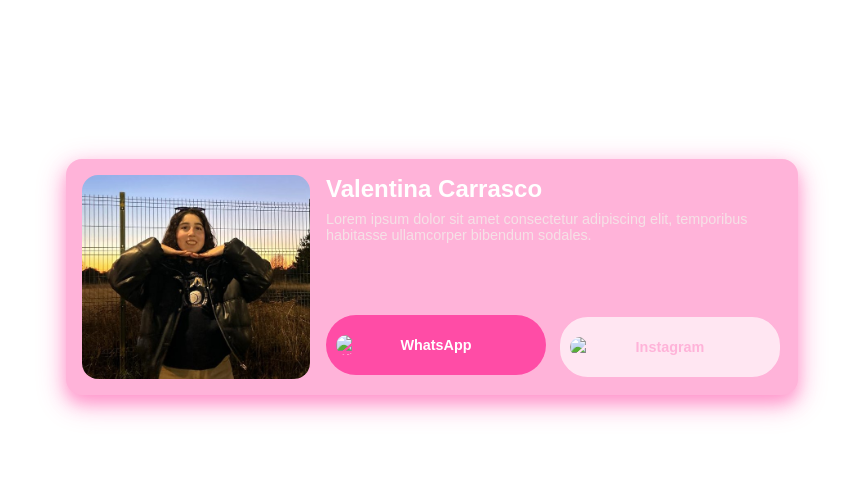
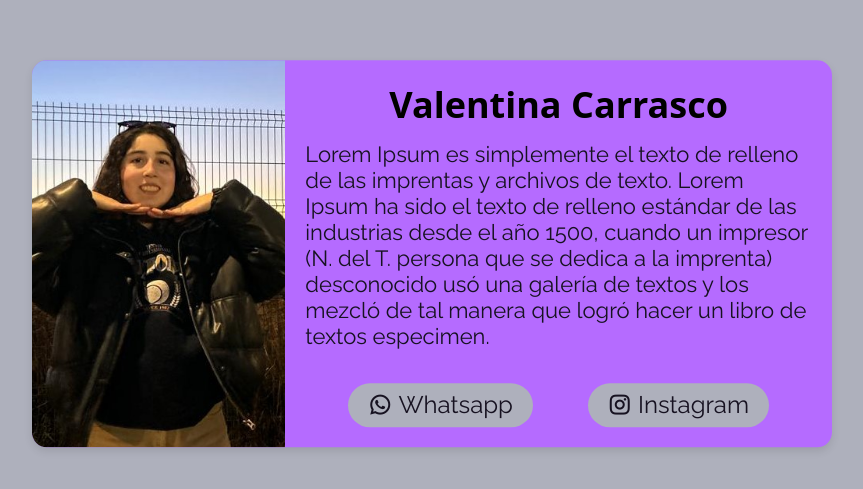
Before and after one commit to valentinaccm/tarea5-valentinaC, a plain HTML site: page index.html in a window 1280 px wide. Shown: the part 139-628 px from the top of the page, without its empty margins (208-1071 px from the left). Drawn offline with nearby package versions, Linux system fonts and the light colour scheme; files whose address does not match are found by name; a web font is replaced by a local one.

Commit message:
Add files via upload

```diff
--- /dev/null
+++ b/assets/css/estilos.css
@@ -0,0 +1,158 @@
+* {
+    margin: 0;
+    padding: 0;
+    box-sizing: border-box;
+    text-decoration: none;
+    font-family: "Raleway", monospace;
+}
+
+h1, h2, h3, h4, h5, h6 {
+    font-family: "Oranienbaum", system-ui;
+}
+
+img {
+    max-width: 100%;
+}
+
+:root {
+    --tono: 270;
+    --complemento: 51;
+    --color-primario: hsla(var(--tono), 100%, 71%, 1);
+    --color-primario-medio: hsla(var(--tono), 100%, 30%, 1);
+    --color-primario-claro: hsla(231, 9%, 71%, 1);
+    --color-primario-oscuro: hsla(258, 29%, 10%, 1);
+    --color-primario-oscuro-medio: hsla(268, 38%, 20%, 1);
+    --color-complemento: hsla(var(--complemento), 100%, 47%, 1);
+}
+
+body {
+    font-family: "Inconsolata", monospace;
+    background-color: var(--color-primario-claro);
+    display: flex;
+    justify-content: center;
+    align-items: center;
+    width: 100%;
+    margin: 0;
+    min-height: 100vh;
+}
+
+.card {
+    background-color: var(--color-primario);
+    border-radius: 15px;
+    box-shadow: 0 4px 8px rgba(0, 0, 0, 0.1);
+    overflow: hidden;
+    transition: transform 0.3s ease;
+    max-width: 400px;
+    width: 100%;
+    display: flex;
+    flex-direction: column;
+    animation: float 3s ease-in-out infinite;
+}
+
+@keyframes float {
+    0%, 100% {
+        transform: translateY(0);
+    }
+    50% {
+        transform: translateY(-10px);
+    }
+}
+
+.usuario img {
+    width: 100%;
+    height: 100%;
+    object-fit: cover;
+    border: none;
+}
+
+.datos {
+    padding: 20px;
+    display: grid;
+    grid-template-columns: 1fr;
+    gap: 10px;
+}
+
+.datos__nombre {
+    display: flex;
+    flex-direction: column;
+    gap: 12px;
+}
+
+.datos__nombre h1 {
+    font-size: 32px;
+    text-align: center;
+    color: hsla(var(--color-primario), 42%, 62%, 1);
+}
+
+.datos__nombre p {
+    font-size: 20px;
+    color: var(--color-primario-oscuro);
+}
+
+.datos__icons {
+    color: var(--color-primario-claro);
+    display: flex;
+    flex-direction: column;
+    align-items: center;
+    margin-top: 24px;
+    gap: 12px;
+    font-size: 18px;
+}
+
+.datos__icons a {
+    font-size: 24px;
+    line-height: 24px;
+    background-color: var(--color-primario-claro);
+    color: var(--color-primario-oscuro);
+    border-radius: 24px;
+    padding: 10px 20px;
+    width: max-content;
+}
+
+@media (min-width: 764px) {
+    .card {
+        flex-direction: row;
+        max-width: 800px;
+    }
+
+    .usuario {
+        flex: 1;
+    }
+    .datos {
+        flex: 2;
+        padding: 20px;
+        display: grid;
+        grid-template-columns: 1fr;
+
+    .datos__icons {
+        flex-direction: row;
+        justify-content: space-evenly;
+    }
+}
+
+@media (min-width: 1024px) {
+    .datos__nombre h1 {
+        font-size: 36px;
+    }
+    .datos__nombre p {
+        font-size: 22px;
+    }
+
+}
+
+@media (min-width: 1440px) {
+    .datos__nombre h1 {
+        font-size: 40px;
+    }
+    .datos__nombre p {
+        font-size: 24px;
+    }
+}
+
+@media (min-width: 1750px) {
+    .card {
+        max-width: 1000px;
+    }
+}
+
+}
--- a/index.html
+++ b/index.html
@@ -3,163 +3,37 @@
 <head>
     <meta charset="UTF-8">
     <meta name="viewport" content="width=device-width, initial-scale=1.0">
-    <title>Tarjeta Horizontal</title>
-    <style>
-
-        :root {
-            --tono: 330;
-            --complemento: 190;
-            --color-primario: hsla(var(--tono), 100%, 85%, 1);
-            --color-primario-claro: hsla(var(--tono), 100%, 95%, 1);
-            --color-primario-medio: hsla(var(--tono), 100%, 75%, 1);
-            --color-primario-oscuro: hsla(var(--tono), 100%, 65%, 1);
-            --color-sombra-degradado: rgba(255, 105, 180, 0.5);
-            --color-sombra-degradado-dos: rgba(255, 20, 147, 0.3);
-        }
-
-        body {
-            background-color: #ffffff;
-            display: flex;
-            justify-content: center;
-            align-items: center;
-            height: 100vh;
-            margin: 0;
-            padding: 16px;
-        }
-
-        .card {
-            background-color: var(--color-primario);
-            border-radius: 16px;
-            box-shadow: 0px 8px 16px var(--color-sombra-degradado), 0px 8px 30px var(--color-sombra-degradado-dos);
-            width: 700px;
-            text-align: left;
-            font-family: Arial, sans-serif;
-            display: grid;
-            grid-template-columns: 1fr 2fr;
-            padding: 16px;
-            gap: 16px;
-        }
-
-        .card img {
-            width: 100%;
-            height: auto;
-            border-radius: 16px;
-        }
-
-        .card-content {
-            display: flex;
-            flex-direction: column;
-            justify-content: space-between;
-        }
-
-        .card h2 {
-            font-size: 1.5rem;
-            color: white;
-            margin: 0;
-        }
-
-        .card p {
-            color: #f5e1e6;
-            font-size: 0.9rem;
-            margin: 8px 0;
-        }
-
-        .card .buttons {
-            display: flex;
-            gap: 12px;
-        }
-
-        .card .btn {
-            display: flex;
-            align-items: center;
-            padding: 10px 12px;
-            border-radius: 30px;
-            text-decoration: none;
-            font-weight: bold;
-            font-size: 0.9rem;
-            text-align: left;
-            transition: background-color 0.3s ease, transform 0.3s ease;
-            flex: 1;
-            justify-content: center;
-            height: 40px;
-            position: relative;
-        }
-
-        .btn-whatsapp {
-            background-color: var(--color-primario-oscuro);
-            color: white;
-        }
-
-        .btn-instagram {
-            background-color: var(--color-primario-claro);
-            color: var(--color-primario);
-            border: 2px solid var(--color-primario);
-        }
-
-        .btn:hover {
-            transform: translateY(-3px);
-        }
-
-        .btn-instagram:hover {
-            background-color: var(--color-primario);
-            color: white;
-        }
-
-        .btn img {
-            position: absolute;
-            top: 50%;
-            left: 10px;
-            width: 20px;
-            height: 20px;
-            transform: translateY(-50%);
-        }
-
-        @media (max-width: 768px) {
-            .card {
-                width: 100%;
-                max-width: 700px;
-                grid-template-columns: 1fr;
-                text-align: center;
-            }
-
-            .card-content {
-                text-align: center;
-            }
-
-            .card img {
-                width: 80%;
-                margin: 0 auto;
-            }
-
-            .card .buttons {
-                justify-content: center;
-            }
-
-            .btn img {
-                left: 50px;
-            }
-        }
-    </style>
+    <title>Card Responsiva</title>
+    <link rel="stylesheet" href="assets/css/estilos.css" type="text/css">
+    <link href="https://fonts.googleapis.com/css2?family=Oranienbaum&family=Raleway:ital,wght@0,100..900;1,100..900&display=swap" rel="stylesheet">
+    <link href="https://cdn.jsdelivr.net/npm/remixicon@4.3.0/fonts/remixicon.css" rel="stylesheet"/>
 </head>
 <body>
+
+<main class="main">
     <div class="card">
-        <img src="c:\Users\ivanc\Downloads\foto de mi.jpg" alt="Imagen de perfil">
-        <div class="card-content">
-            <div>
-                <h2>Valentina Carrasco</h2>
-                <p>Lorem ipsum dolor sit amet consectetur adipiscing elit, temporibus habitasse ullamcorper bibendum sodales.</p>
+        <div class="usuario">
+            <img src="assets/img/foto de mi.jpg" alt="imagen de perfil">
+        </div>
+
+        <div class="datos">
+            <div class="datos__nombre">
+                <h1>Valentina Carrasco</h1>
+                <p>Lorem Ipsum es simplemente el texto de relleno de las imprentas y archivos de texto. Lorem Ipsum ha sido el texto de relleno estándar de las industrias desde el año 1500, cuando un impresor (N. del T. persona que se dedica a la imprenta) desconocido usó una galería de textos y los mezcló de tal manera que logró hacer un libro de textos especimen.</p>
             </div>
-            <div class="buttons">
-                <a href="https://wa.me/56997750904" target="_blank" class="btn btn-whatsapp">
-                    <img src="c:\Users\ivanc\Downloads\whatsapp-line.png" alt="WhatsApp Icon">
-                    WhatsApp
+
+            <div class="datos__icons">
+                <a href="https://wa.me/56997750904" class="datos__icons--a" target="_blank">
+                     <i class="ri-whatsapp-line"></i> Whatsapp
                 </a>
-                <a href="https://www.instagram.com/vale_c2m" target="_blank" class="btn btn-instagram">
-                    <img src="c:\Users\ivanc\Downloads\instagram-line.png" alt="Instagram Icon">
-                    Instagram
+
+                <a href="https://www.instagram.com/vale_c2m/" class="datos__icons--a" target="_blank">
+                    <i class="ri-instagram-line"></i> Instagram
                 </a>
             </div>
         </div>
     </div>
+</main>
+
 </body>
 </html>
```
Also changed, not shown: assets/img/foto de mi.jpg (added).
